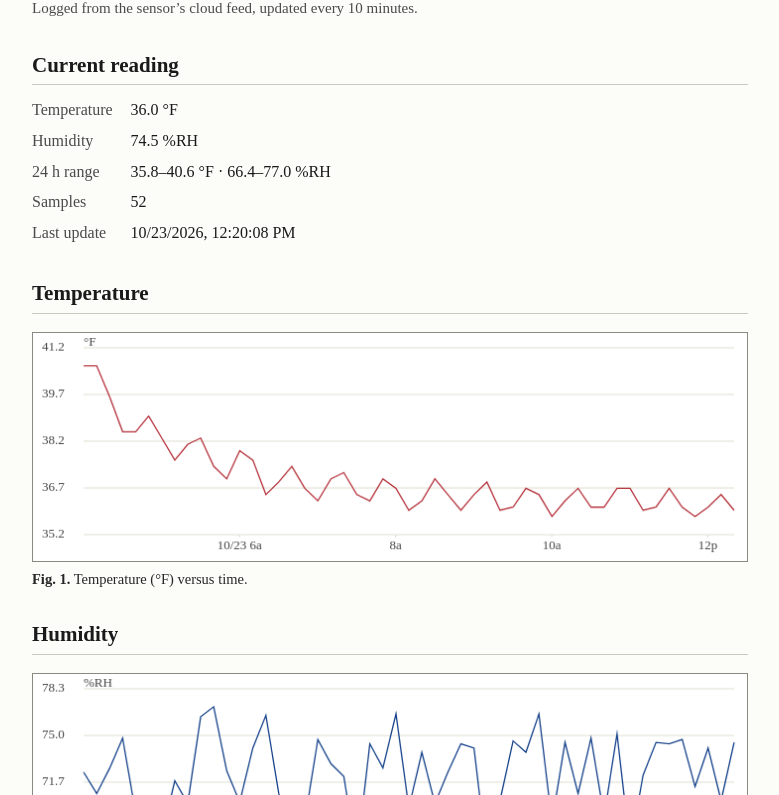
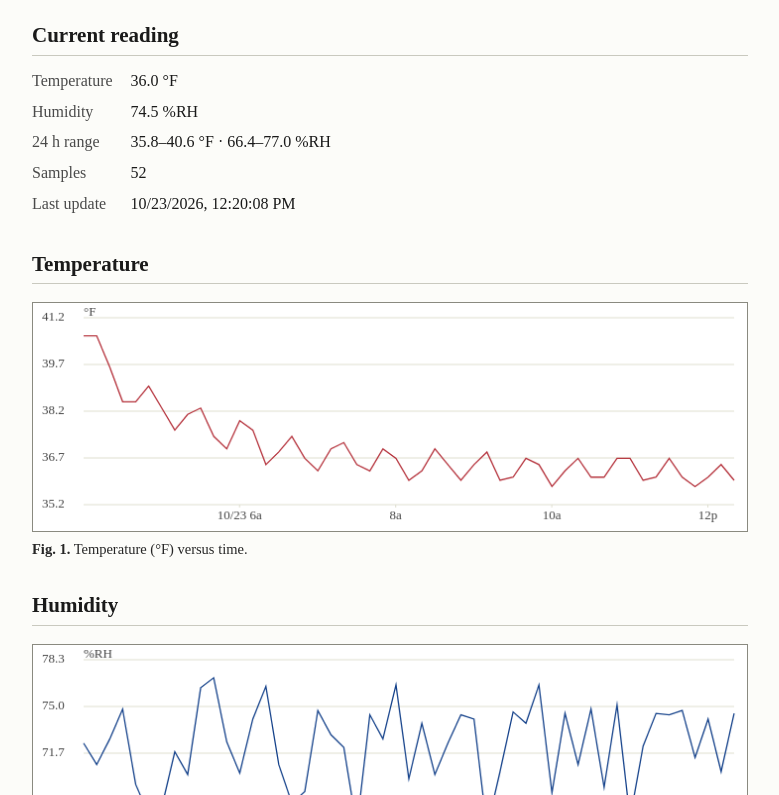
Before and after one commit to W1JGC/th3-monitor, a plain HTML site: page index.html in a window 1280 px wide. Shown: the part 75-870 px from the top of the page, without its empty margins (250-1029 px from the left). Drawn offline with Linux system fonts and the light colour scheme.

Commit message:
chore: remove byline

```diff
--- a/index.html
+++ b/index.html
@@ -32,7 +32,6 @@ footer{font-size:13.5px;color:#666;margin-top:26px;border-top:1px solid var(--ru
 <div class="wrap">
 
 <h1>Temperature &amp; Humidity Monitor</h1>
-<p class="byline">Logged from the sensor&rsquo;s cloud feed, updated every 10&nbsp;minutes.</p>
 
 <h2>Current reading</h2>
 <table class="read">
```
